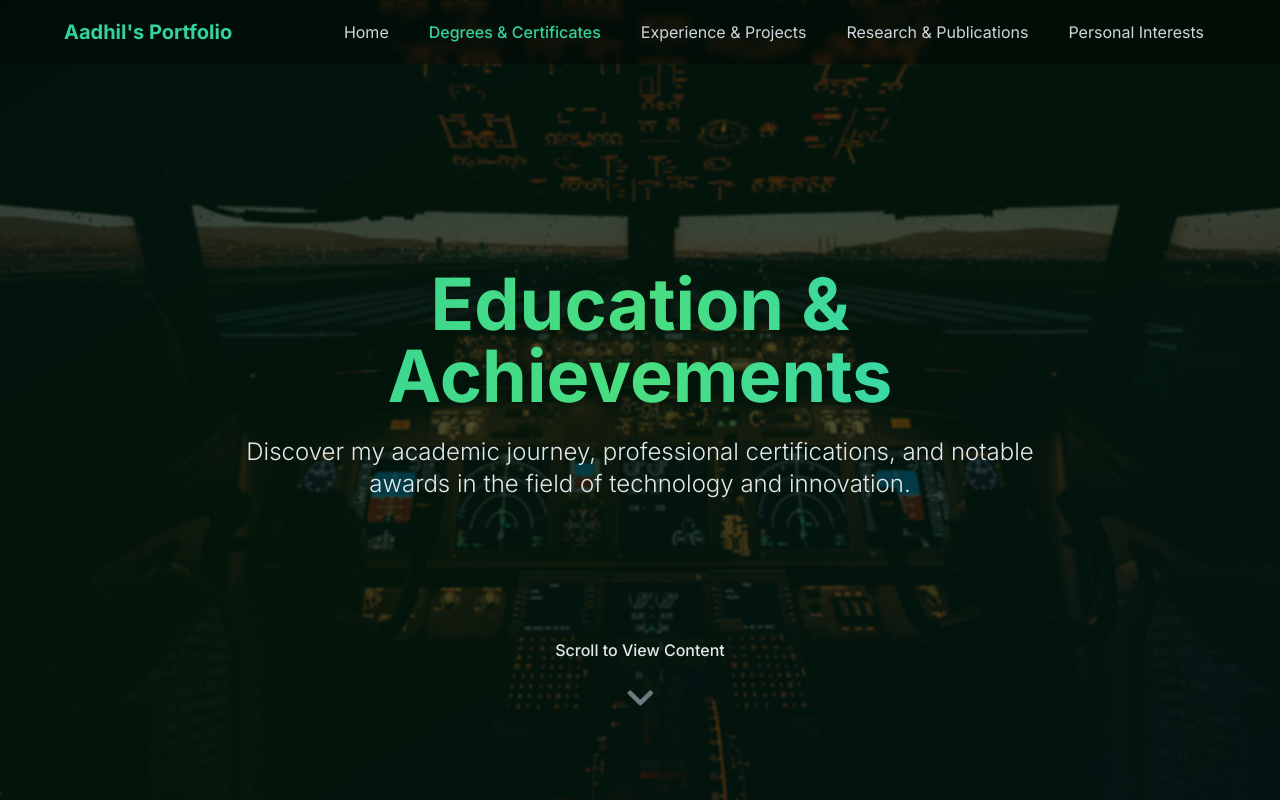
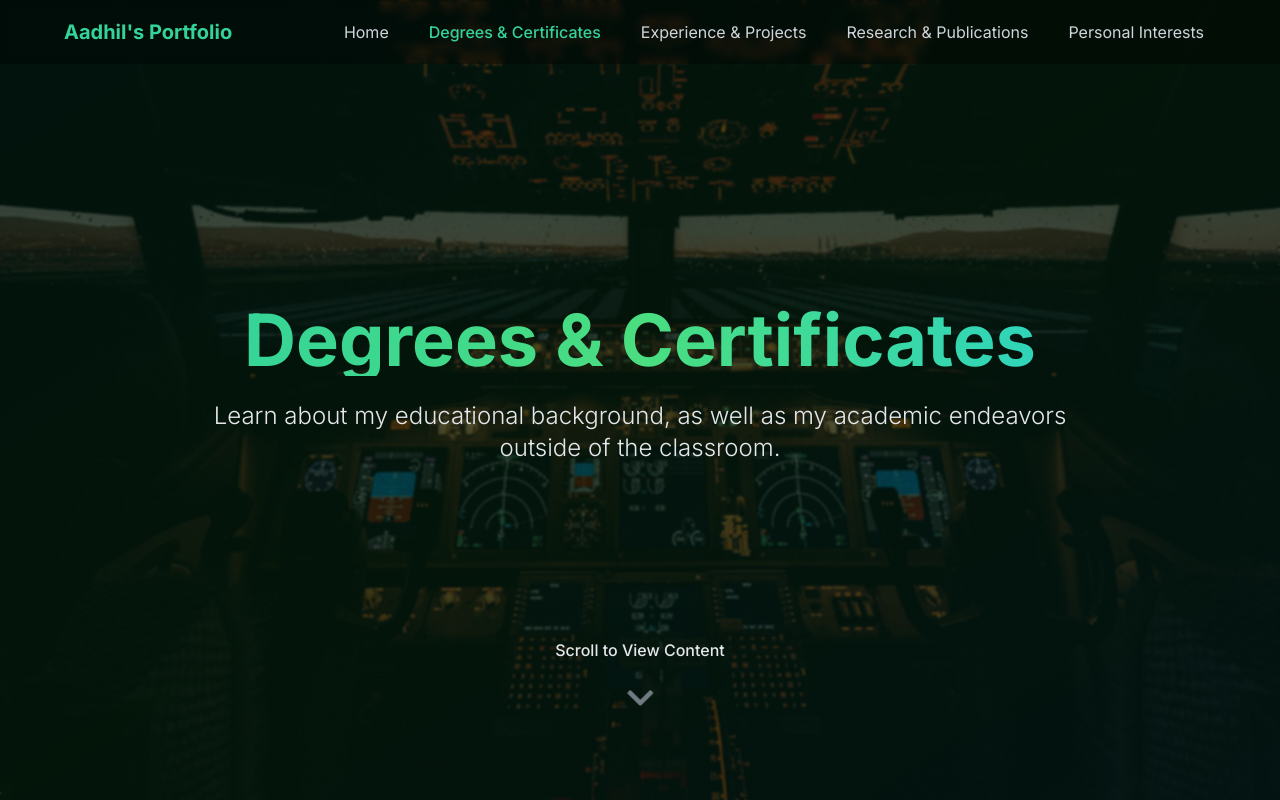
Before and after one commit to aadhilmsyed/portfolio, a Next.js app: page /degrees-certificates in a window 1280 px wide. Shown: the top 800 px of the page. Built offline with nearby package versions, Linux system fonts and the light colour scheme.

Commit message:
Update Page Description

```diff
--- a/src/app/degrees-certificates/page.tsx
+++ b/src/app/degrees-certificates/page.tsx
@@ -27,8 +27,8 @@ export default function DegreesCertificates() {
         <Navbar />
         <div className="w-full px-6 md:px-12 lg:px-16">
           <PageHeader
-            title="Education & Achievements"
-            description="Discover my academic journey, professional certifications, and notable awards in the field of technology and innovation."
+            title="Degrees & Certificates"
+            description="Learn about my educational background, as well as my academic endeavors outside of the classroom."
           />
           <Education />
           <Certifications />
--- a/src/app/experience-projects/page.tsx
+++ b/src/app/experience-projects/page.tsx
@@ -28,7 +28,7 @@ export default function ExperienceProjects() {
         <div className="w-full px-6 md:px-12 lg:px-16">
           <PageHeader
             title="Experience & Projects"
-            description="Explore my professional journey and the innovative projects I've developed in AI, machine learning, and software development."
+            description="Explore my professional journey and the innovative projects I've developed in Data Science, AI, ML, and Software Engineering."
           />
           <Experience />
           <Projects />
--- a/src/app/research-publications/page.tsx
+++ b/src/app/research-publications/page.tsx
@@ -27,7 +27,7 @@ export default function ResearchPublications() {
         <div className="w-full px-6 md:px-12 lg:px-16">
           <PageHeader
             title="Research & Publications"
-            description="Explore my academic research work and published papers in artificial intelligence and machine learning."
+            description="Check out some of my previous research publications as learn about my ongoing research projects."
           />
           <Research />
         </div>
```
